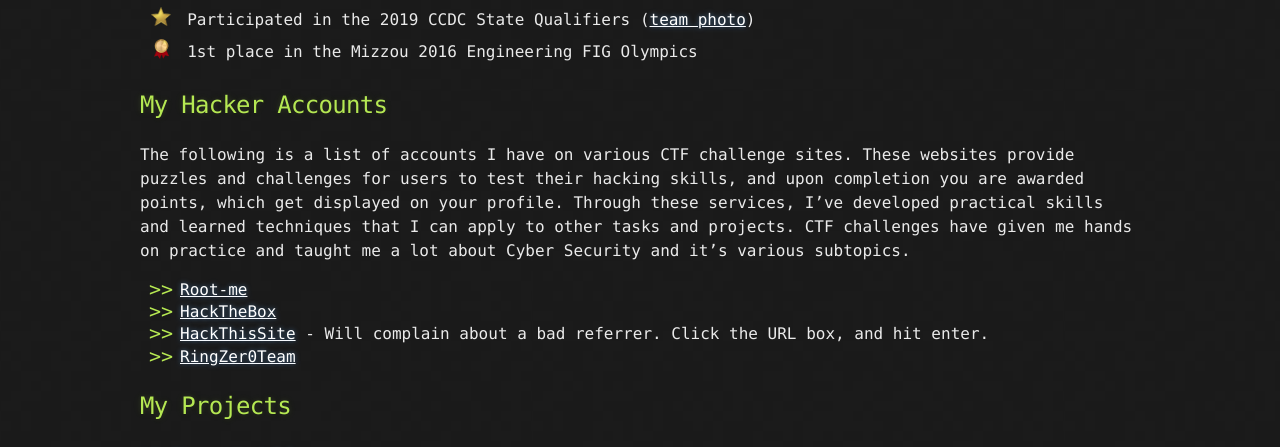
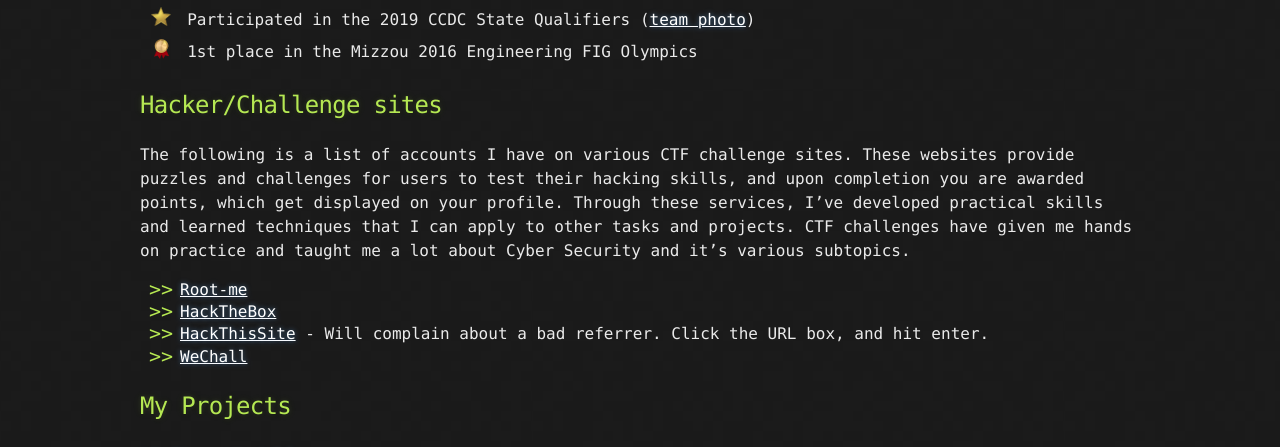
Before and after one commit to executionByFork/executionByFork.github.io, a Jekyll site: the page built from index.md, in a window 1280 px wide. Shown: the part 442-889 px from the top of the page. Built offline with Jekyll 4.4.1, drawn with Linux system fonts in a browser that asks for light colours; our own code applies the rules of GitHub Pages for plain Markdown files.

Commit message:
Update index.md

```diff
--- a/index.md
+++ b/index.md
@@ -13,12 +13,12 @@ layout: default
 | ![star](./assets/images/gold_star20px.png) | Participated in the 2019 CCDC State Qualifiers ([team photo](./assets/images/CCDC2019team.png)) |
 | ![gold](./assets/images/goldMedal20px.png)  | 1st place in the Mizzou 2016 Engineering FIG Olympics  |
 
-## My Hacker Accounts
+## Hacker/Challenge sites
 The following is a list of accounts I have on various CTF challenge sites. These websites provide puzzles and challenges for users to test their hacking skills, and upon completion you are awarded points, which get displayed on your profile. Through these services, I've developed practical skills and learned techniques that I can apply to other tasks and projects. CTF challenges have given me hands on practice and taught me a lot about Cyber Security and it's various subtopics.
 - [Root-me](https://www.root-me.org/executionbyfork?inc=statistiques&lang=en)
 - [HackTheBox](https://www.hackthebox.eu/profile/47787)
 - [HackThisSite](https://www.hackthissite.org/user/view/executionByFork/) - Will complain about a bad referrer. Click the URL box, and hit enter.
-- [RingZer0Team](https://ringzer0ctf.com/profile/24017/ExecutionByFork)
+- [WeChall](https://www.wechall.net/profile/executionByFork)
 
 ## My Projects
 
```
